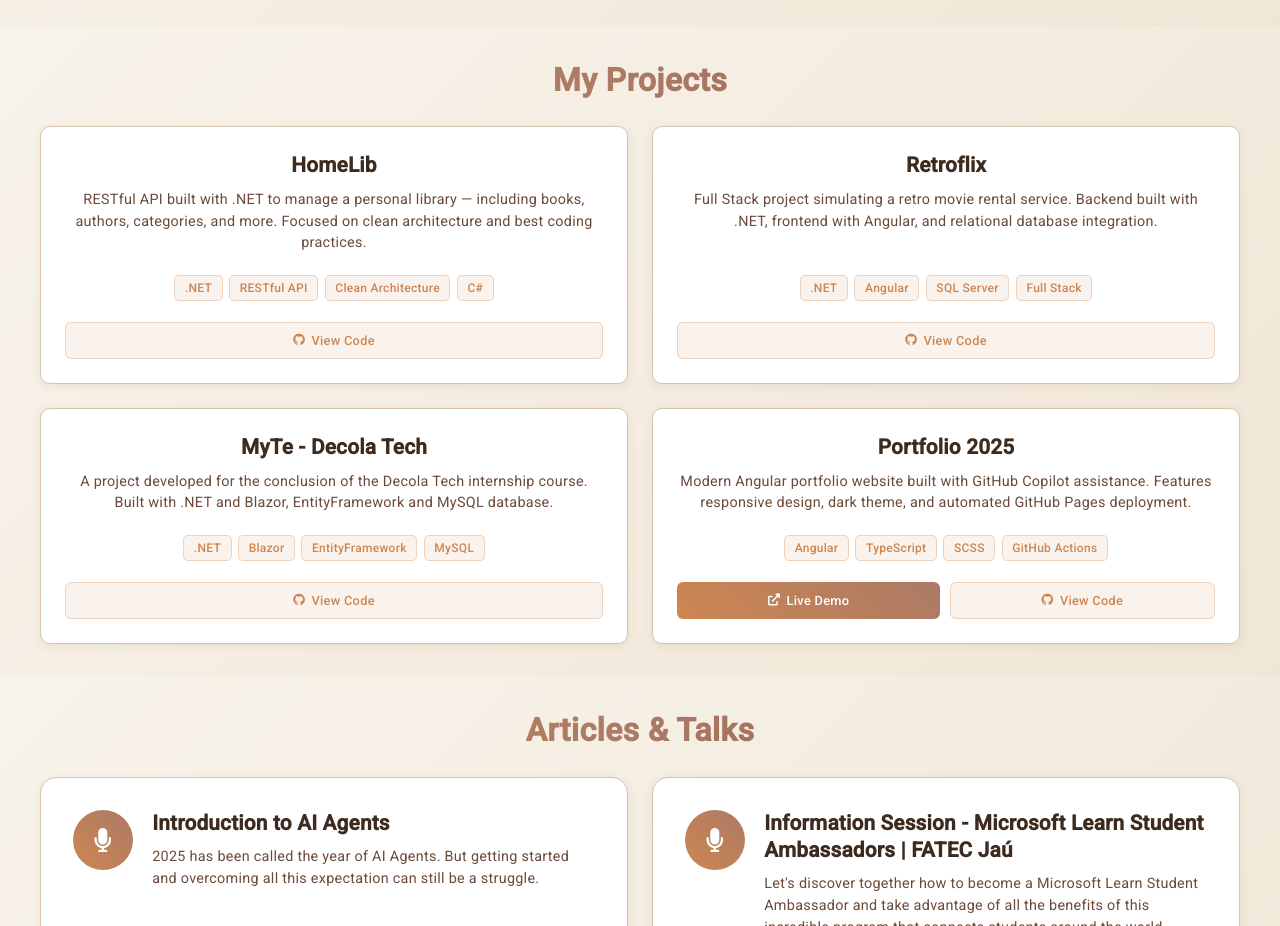
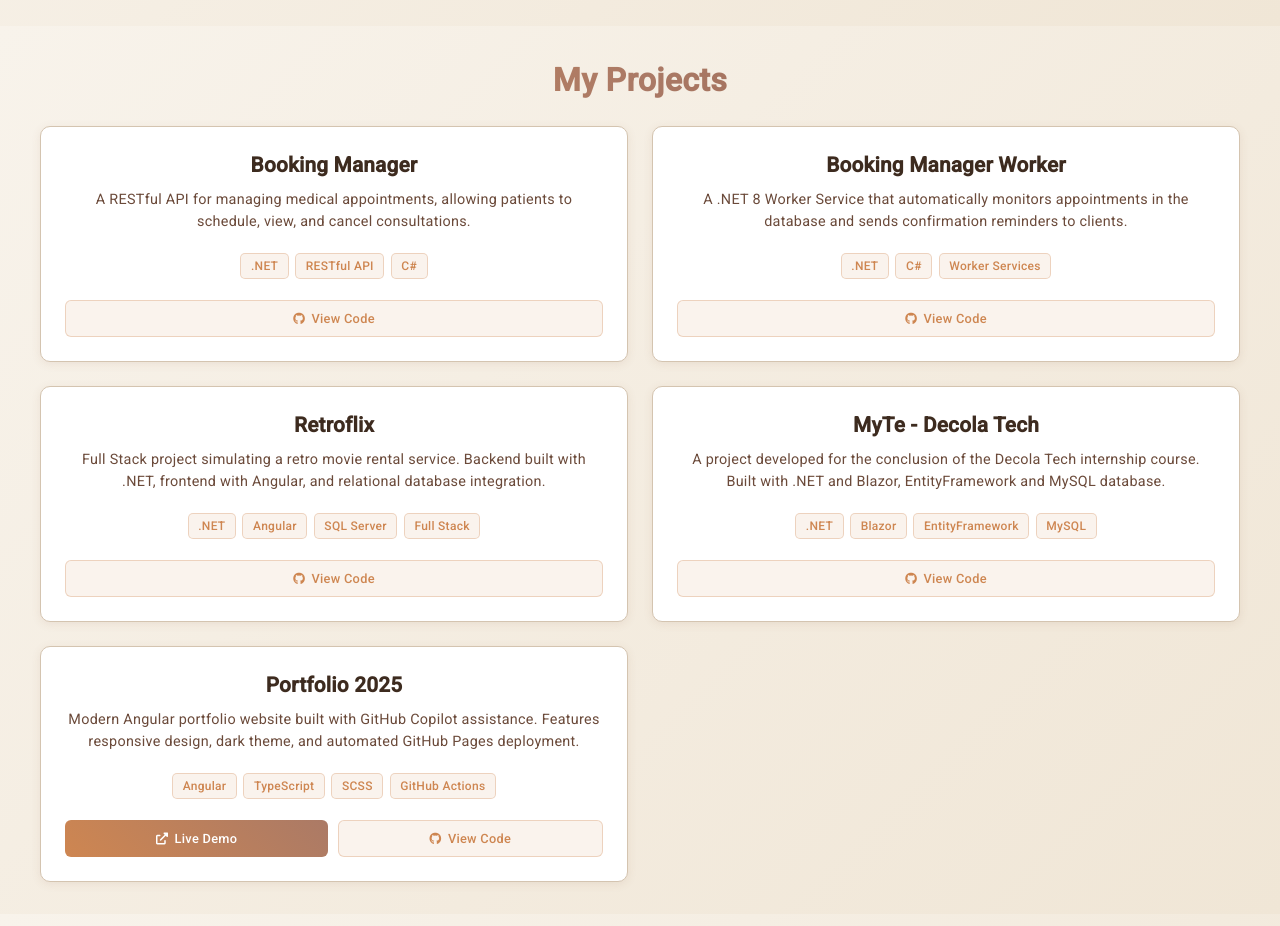
Before and after one commit to beatavernaro/portfolio2025, an Angular app: page / in a window 1280 px wide. Shown: the part 1340-2266 px from the top of the page. Built offline with nearby package versions, Linux system fonts and the light colour scheme.

Commit message:
Feat: Adding more projects

```diff
--- a/src/app/components/projects/projects.component.ts
+++ b/src/app/components/projects/projects.component.ts
@@ -18,11 +18,19 @@
 
   projects = [
     {
-      title: 'HomeLib',
-      description: 'RESTful API built with .NET to manage a personal library — including books, authors, categories, and more. Focused on clean architecture and best coding practices.',
+      title: 'Booking Manager',
+      description: 'A RESTful API for managing medical appointments, allowing patients to schedule, view, and cancel consultations.',
       image: 'assets/project1.svg',
-      technologies: ['.NET', 'RESTful API', 'Clean Architecture', 'C#'],
-      githubUrl: 'https://github.com/beatavernaro/HomeLib',
+      technologies: ['.NET', 'RESTful API', 'C#'],
+      githubUrl: 'https://github.com/beatavernaro/BookingManager',
+      liveUrl: null
+    },
+    {
+      title: 'Booking Manager Worker',
+      description: 'A .NET 8 Worker Service that automatically monitors appointments in the database and sends confirmation reminders to clients.',
+      image: 'assets/project1.svg',
+      technologies: ['.NET', 'C#', 'Worker Services'],
+      githubUrl: 'https://github.com/beatavernaro/BookingManagerWorker',
       liveUrl: null
     },
     {
```
